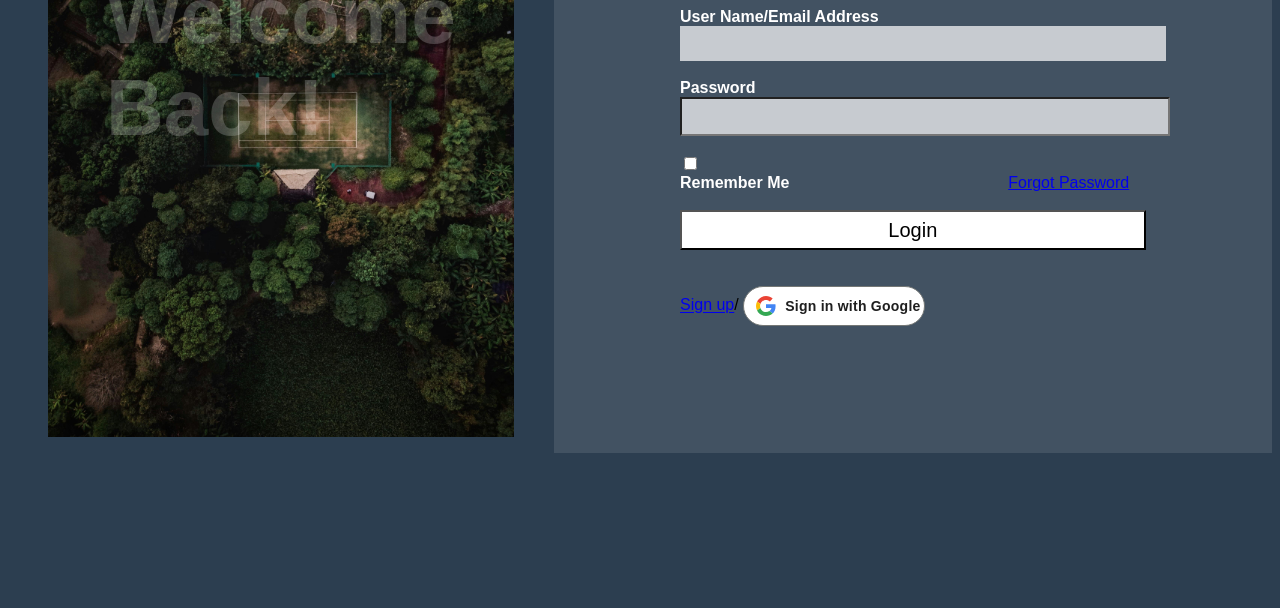
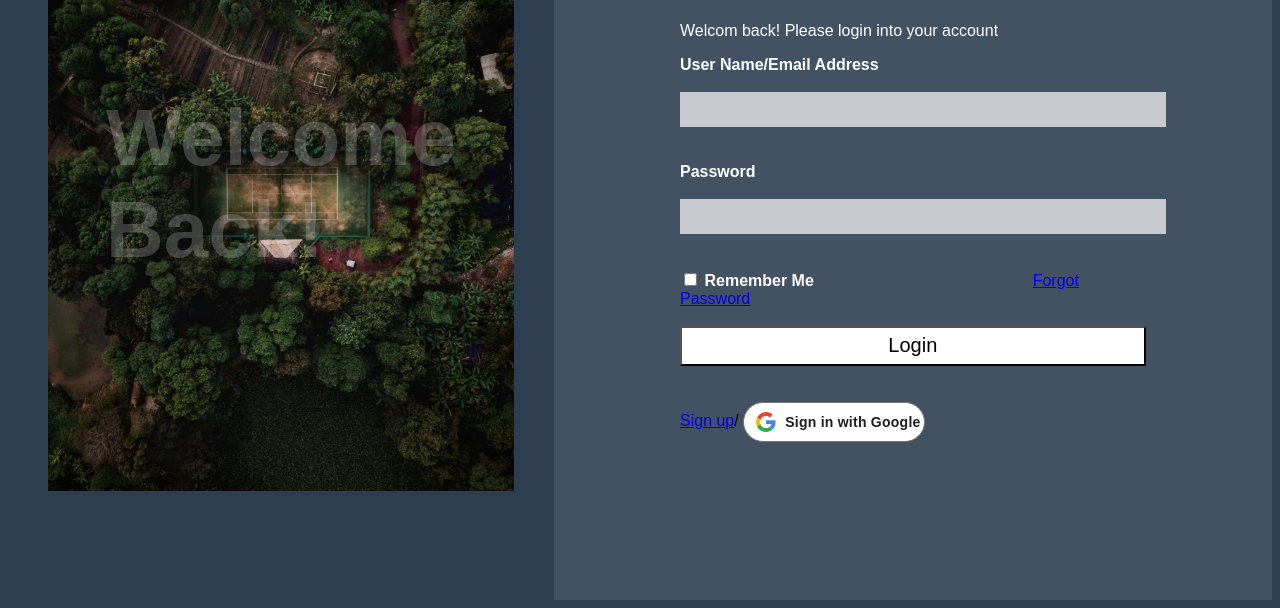
Before and after one commit to Shar-06/ProjectX_Dev_Hub, a website with bundled scripts: page public/html/LoginPage.html in a window 1280 px wide. Shown: the part 240-848 px from the top of the page. Before the commit the page ends 800 px from the top, so only its background shows below. Built offline with nearby package versions, Linux system fonts and the light colour scheme.

Commit message:
update login styling to improve aspect ratio compatibility

```diff
--- a/public/html/LoginPage.html
+++ b/public/html/LoginPage.html
@@ -17,8 +17,8 @@
     <input type="text" id="userName" name="userName"><br><br>
     <label for="passwd">Password</label><br>
     <input type="password" id="passwd" name="password"><br><br>
-    <input type="checkbox" id="chkbox" name="checkbox">
     <section id="pwd-section">
+      <input type="checkbox" id="chkbox" name="checkbox">
       <label for="chkbox">Remember Me</label><a href="#" id="forgotPwd">Forgot Password</a><br><br>
       <button type="submit" id="loginBtn" name="loginButton" >Login</button>
     </section>
--- a/public/styles/LoginStyle.css
+++ b/public/styles/LoginStyle.css
@@ -5,19 +5,23 @@ body{
   display: flex;
   flex-direction: row;
   background-color: #2c3e50;
+  height: fit-content;
 }
 figure{
+  display: flex;
+  justify-content: center;
   width: 50%;
+  height: 100vh;
   background-image: url('../images/login\ image_1.jpg');
-  background-size: cover;
+  background-size: 100%;
   background-repeat: no-repeat;
   background-color: #2c3e50;
+  background-position: center;
 
 }
 figcaption{
   display: grid;
   place-items: center;
-  padding-top: 40%;
   font-weight: bold;
   font-size: 80px;
   color: white;
@@ -29,8 +33,10 @@ figcaption:hover{
   font-size: 90px;
 }
 form{
+  display: flex;
+  justify-content: center;
+  flex-direction: column;
   width: 50%;
-  height: 100%;
   padding: 10%;
   background-color: white;
   background: rgba(255,255,255,0.1);
@@ -41,8 +47,6 @@ input[type="text"],[type="password"]{
   height: 15px;
   padding: 10px;
   background: rgba(255,255,255,0.7);
-}
-input[type="text"],[type="password"]:active{
   border:none;
 }
 button{
@@ -55,6 +59,9 @@ button{
 button:active{
   color: white;
   background-color: #395775;
+}
+button:hover{
+  box-shadow: 0 12px 16px 0 rgba(0,0,0,0.24), 0 17px 50px 0 rgba(0,0,0,0.19);
 }
 #forgotPwd{
   margin-left: 47%;
```
